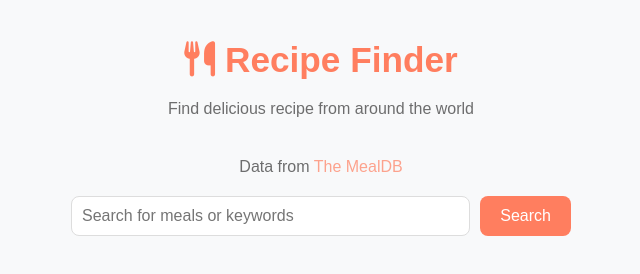
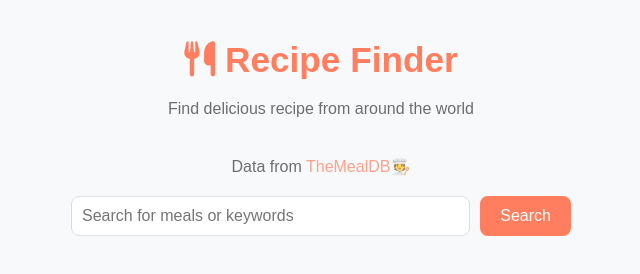
Before and after one commit to OrangeQu/menu-searcher, a plain HTML site: page index.html in a window 1280 px wide. Shown: the full height of the page, 319-959 px from the left. Drawn offline with Linux system fonts and the light colour scheme.

Commit message:
Update index.html

```diff
--- a/index.html
+++ b/index.html
@@ -18,7 +18,7 @@
             <p>Find delicious recipe from around the world</p>
         </header>
 
-        <p class="api-link">Data from <a href="https://www.themealdb.com/api.php">The MealDB</a></p>
+              <p class="api-link">Data from <a href="https://www.themealdb.com/api.php">TheMealDB🧑‍🍳</a></p>
         <div class="search-container">
             <input type="text" id="search-input" placeholder="Search for meals or keywords">
             <button id="search-btn">Search</button>
```
